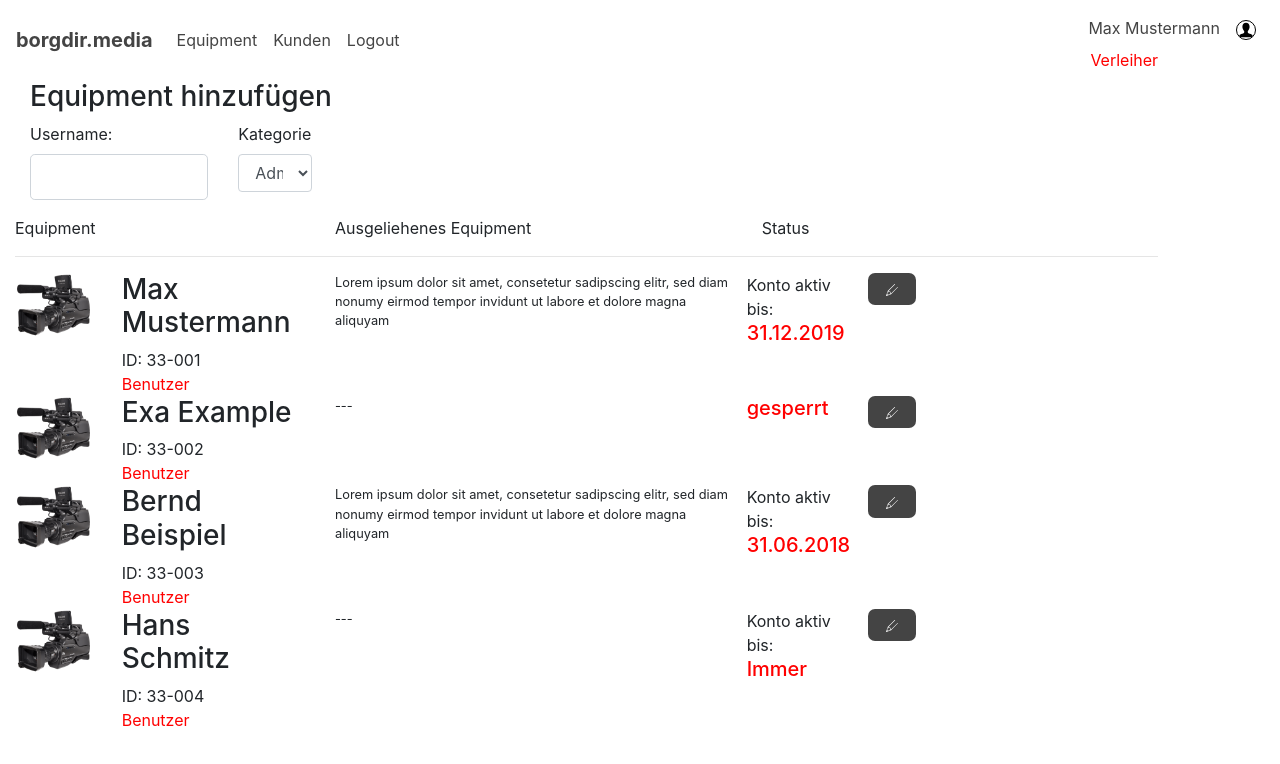
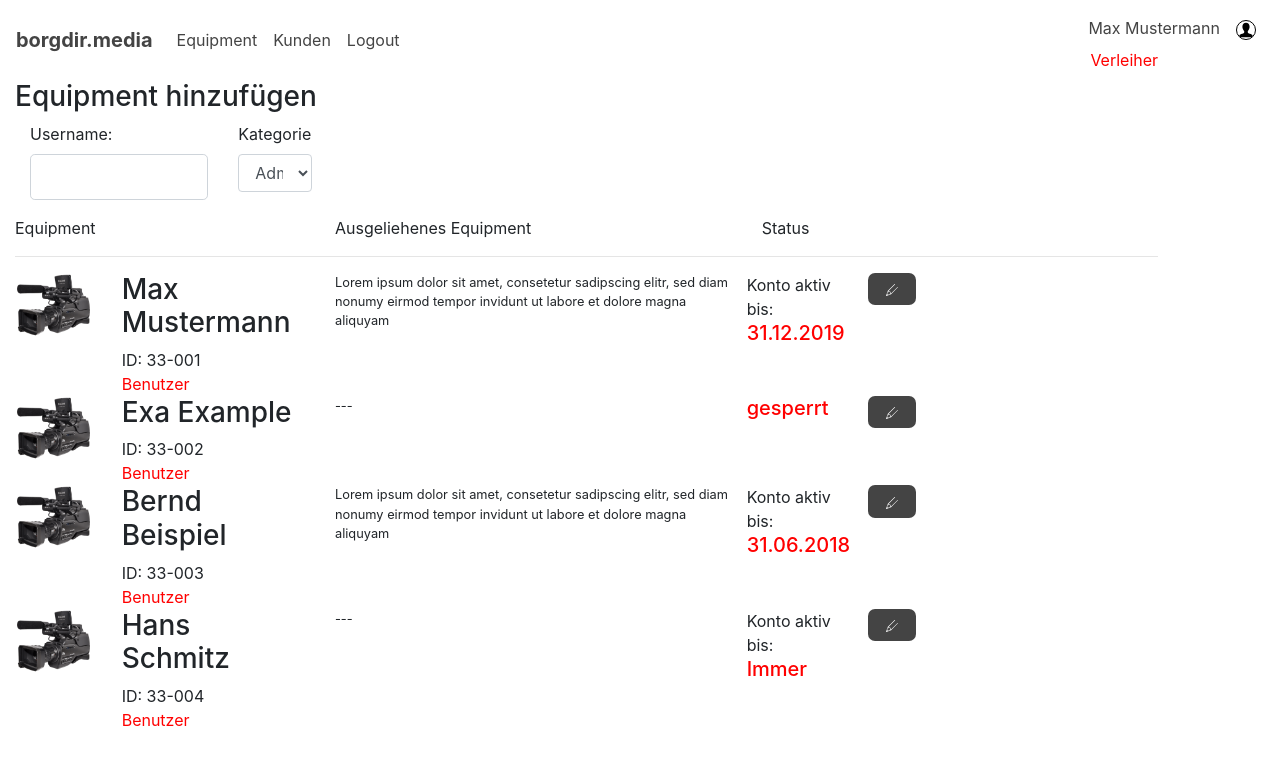
Before and after one commit to BenJakob/border.media, a plain HTML site: page html/admin-clients.html in a window 1280 px wide. Drawn offline with nearby package versions, Linux system fonts and the light colour scheme; a script that the page names is missing.

Commit message:
admin-clients title placement

```diff
--- a/html/admin-clients.html
+++ b/html/admin-clients.html
@@ -43,8 +43,8 @@
         </div>
     </nav>
     <div class="container-fluid">
-        <div class="col-sm-6">
-            <h3 class="mb-2">Equipment hinzufügen</h3>
+        <div class=""S>
+            <h3 class="">Equipment hinzufügen</h3>
         </div>
 
         <div class="col-sm-3">
```
